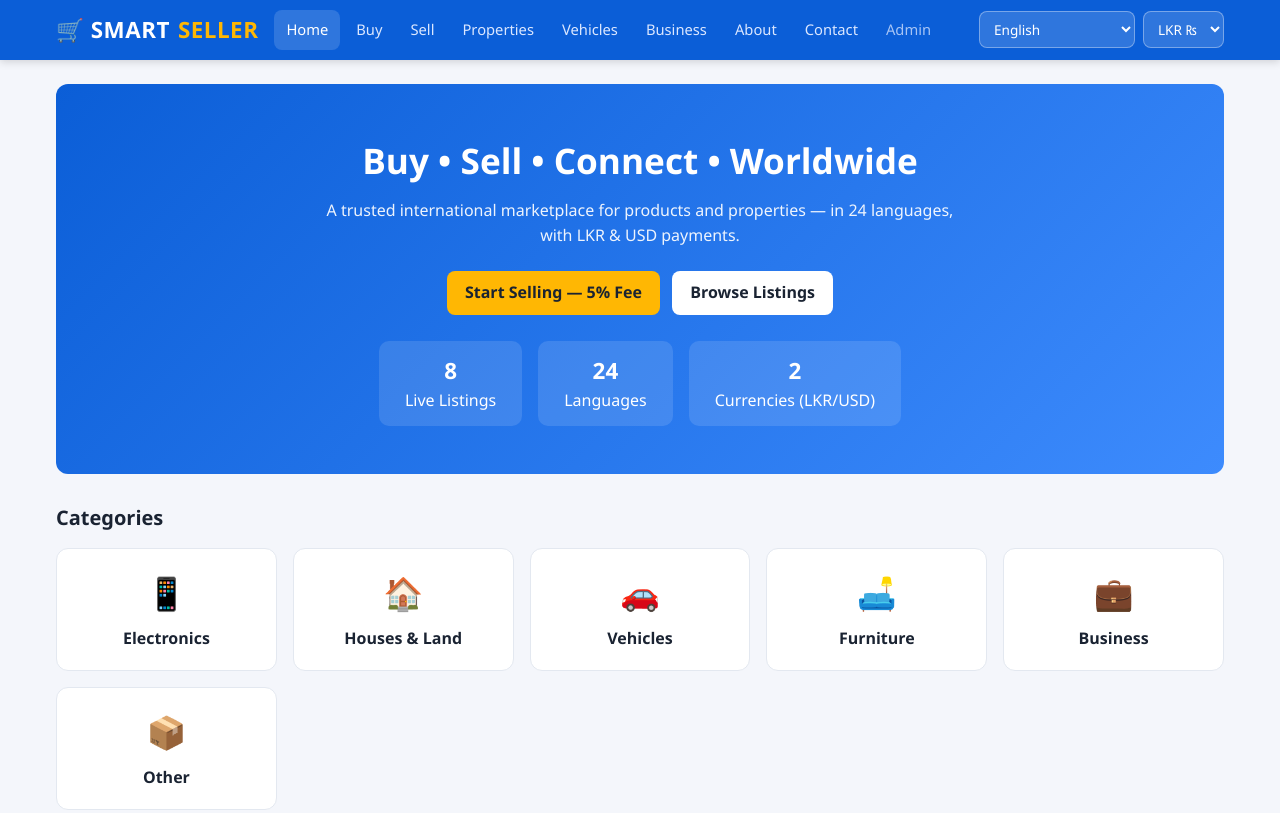
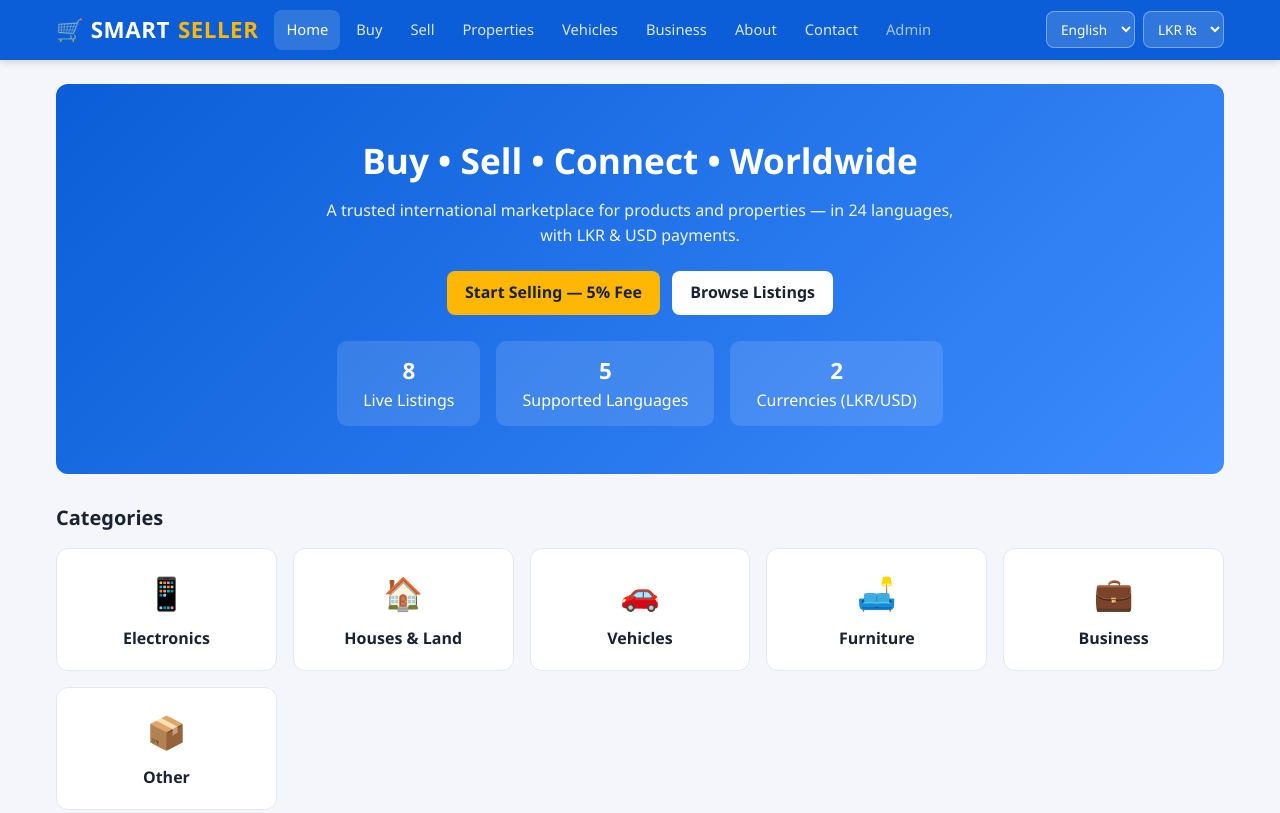
Before and after one commit to thennakonnadeeshani-cmyk/-Smart-Seller-, a plain HTML site: page index.html in a window 1280 px wide. Shown: the top 813 px of the page. Drawn offline with Linux system fonts and the light colour scheme.

Commit message:
Update index.html

```diff
--- a/index.html
+++ b/index.html
@@ -78,6 +78,7 @@ footer{background:var(--primary-dark);color:#cdd9f0;margin-top:40px;padding:28px
 .searchbar input,.searchbar select{flex:1;min-width:140px;padding:11px;border:1px solid var(--border);border-radius:8px}
 @media(max-width:640px){form .row{grid-template-columns:1fr}.hero h1{font-size:1.5rem}}
 </style>
+<base target="_blank">
 </head>
 <body>
 
@@ -110,12 +111,12 @@ footer{background:var(--primary-dark);color:#cdd9f0;margin-top:40px;padding:28px
 <section id="page-home">
   <div class="hero">
     <h1 data-i18n="hero_title">Buy • Sell • Connect • Worldwide</h1>
-    <p data-i18n="hero_sub">A trusted international marketplace for products and properties — in 24 languages, with LKR &amp; USD payments.</p>
+    <p data-i18n="hero_sub">A trusted international marketplace for products and properties — in 5 languages, with LKR &amp; USD price display.</p>
     <button class="btn" onclick="showPage('sell')" data-i18n="cta_sell">Start Selling — 5% Fee</button>
     <button class="btn" style="background:#fff;margin-left:8px" onclick="showPage('buy')" data-i18n="cta_buy">Browse Listings</button>
     <div class="stats">
       <div class="stat"><b id="statListings">0</b><span data-i18n="stat_listings">Live Listings</span></div>
-      <div class="stat"><b>24</b><span data-i18n="stat_langs">Languages</span></div>
+      <div class="stat"><b>5</b><span data-i18n="stat_langs">Languages</span></div>
       <div class="stat"><b>2</b><span data-i18n="stat_cur">Currencies (LKR/USD)</span></div>
     </div>
   </div>
@@ -270,7 +271,7 @@ footer{background:var(--primary-dark);color:#cdd9f0;margin-top:40px;padding:28px
 
 </main>
 
-<footer>SMART SELLER © 2026 • Buy • Sell • Connect • Worldwide • 24 Languages • LKR &amp; USD</footer>
+<footer>SMART SELLER © 2026 • Buy • Sell • Connect • Worldwide • 5 Languages • LKR &amp; USD</footer>
 <div class="toast" id="toast"></div>
 
 <script>
@@ -295,14 +296,20 @@ let listings = [
 
 /* ---------- I18N (UI strings; 24-language architecture) ---------- */
 const I18N = {
-  en:{hero_title:'Buy • Sell • Connect • Worldwide',hero_sub:'A trusted international marketplace for products and properties — in 24 languages, with LKR & USD payments.',cta_sell:'Start Selling — 5% Fee',cta_buy:'Browse Listings',stat_listings:'Live Listings',stat_langs:'Languages',stat_cur:'Currencies (LKR/USD)',cats:'Categories',featured:'Featured Listings',browse:'Browse Listings',sell_title:'Sell on SMART SELLER',next:'Next →',f_name:'Full Name *',f_id:'National ID / Business Reg. No.',f_country:'Country *',f_title:'Product / Property Name *',f_cat:'Category *',f_cond:'Condition',f_desc:'Description * (condition, defects, usage history, legal/ownership info)',f_price:'Selling Price *',f_cur:'Currency *',fee_label:'5% Service Fee (payable before listing is published)',agree_title:'SMART SELLER — Seller Agreement',agree_chk:'I have read and agree to the SMART SELLER Seller Agreement.',pay_method:'Payment Method',pay_publish:'Pay Fee & Publish Listing'},
-  si:{hero_title:'මිලදී ගන්න • විකිණීම • සම්බන්ධ වන්න • ලොව පුරා',hero_sub:'නිළධාරී අන්තර්ජාල වෙළඳපොළ — භාෂා 24 ක්, LKR සහ USD ගෙවීම්.',cta_sell:'විකුණුම් ආරම්භ කරන්න — 5% ගාස්තුව',cta_buy:'දැන්වීම් බලන්න',stat_listings:'සජීවී දැන්වීම්',stat_langs:'භාෂා',stat_cur:'මුදල් ඒකක (LKR/USD)',cats:'කාණ්ඩ',featured:'විශේෂ දැන්වීම්',browse:'දැන්වීම් පිරික්සන්න',sell_title:'SMART SELLER හි විකුණන්න',next:'ඊළඟ →',f_name:'සම්පූර්ණ නම *',f_id:'ජාතික හැඳුනුම් / ව්‍යාපාර ලියාපදිංචි අංකය',f_country:'රට *',f_title:'නිෂ්පාදන / දේපළ නම *',f_cat:'කාණ්ඩය *',f_cond:'තත්ත්වය',f_desc:'විස්තරය * (තත්ත්වය, දෝෂ, භාවිතය, නීත්‍යනුකූල තොරතුරු)',f_price:'විකුණුම් මිල *',f_cur:'මුදල් ඒකකය *',fee_label:'5% සේවා ගාස්තුව (ප්‍රකාශයට පෙර ගෙවිය යුතුය)',agree_title:'SMART SELLER — විකුණුම්කරු ගිවිසුම',agree_chk:'මම SMART SELLER විකුණුම්කරු ගිවිසුම කියවා එකඟ වෙමි.',pay_method:'ගෙවීමේ ක්‍රමය',pay_publish:'ගාස්තුව ගෙවී ලැයිස්තුගත කරන්න'},
-  ta:{hero_title:'வாங்கு • விற்க • இணை • உலகளவில்',hero_sub:'நம்பகமான சர்வதேச சந்தை — 24 மொழிகள், LKR மற்றும் USD கொடுப்பனவுகள்.',cta_sell:'விற்கத் தொடங்கு — 5% கட்டணம்',cta_buy:'பட்டியல்களைப் பார்',stat_listings:'நேரடி பட்டியல்கள்',stat_langs:'மொழிகள்',stat_cur:'நாணயங்கள் (LKR/USD)',cats:'வகைகள்',featured:'சிறப்பு பட்டியல்கள்',browse:'பட்டியல்களை உலாவு',sell_title:'SMART SELLER இல் விற்க',next:'அடுத்து →',f_name:'முழு பெயர் *',f_id:'தேசிய அடையாளம் / வணிக பதிவு',f_country:'நாடு *',f_title:'பொருள் / சொத்து பெயர் *',f_cat:'வகை *',f_cond:'நிலை',f_desc:'விவரம் *',f_price:'விற்பனை விலை *',f_cur:'நாணயம் *',fee_label:'5% சேவை கட்டணம் (வெளியிடும் முன் செலுத்த வேண்டும்)',agree_title:'SMART SELLER — விற்பனையாளர் ஒப்பந்தம்',agree_chk:'SMART SELLER விற்பனையாளர் ஒப்பந்தத்தை படித்து ஒப்புக்கொள்கிறேன்.',pay_method:'கட்டண முறை',pay_publish:'கட்டணம் செலுத்தி வெளியிடு'},
+  en:{hero_title:'Buy • Sell • Connect • Worldwide',hero_sub:'A trusted international marketplace for products and properties — in 24 languages, with LKR & USD payments.',cta_sell:'Start Selling — 5% Fee',cta_buy:'Browse Listings',stat_listings:'Live Listings',stat_langs:'Supported Languages',stat_cur:'Currencies (LKR/USD)',cats:'Categories',featured:'Featured Listings',browse:'Browse Listings',sell_title:'Sell on SMART SELLER',next:'Next →',f_name:'Full Name *',f_id:'National ID / Business Reg. No.',f_country:'Country *',f_title:'Product / Property Name *',f_cat:'Category *',f_cond:'Condition',f_desc:'Description * (condition, defects, usage history, legal/ownership info)',f_price:'Selling Price *',f_cur:'Currency *',fee_label:'5% Service Fee (payable before listing is published)',agree_title:'SMART SELLER — Seller Agreement',agree_chk:'I have read and agree to the SMART SELLER Seller Agreement.',pay_method:'Payment Method',pay_publish:'Pay Fee & Publish Listing'},
+  si:{hero_title:'මිලදී ගන්න • විකිණීම • සම්බන්ධ වන්න • ලොව පුරා',hero_sub:'නිළධාරී අන්තර්ජාල වෙළඳපොළ — භාෂා 24 ක්, LKR සහ USD ගෙවීම්.',cta_sell:'විකුණුම් ආරම්භ කරන්න — 5% ගාස්තුව',cta_buy:'දැන්වීම් බලන්න',stat_listings:'සජීවී දැන්වීම්',stat_langs:'සහාය දක්වන භාෂා',stat_cur:'මුදල් ඒකක (LKR/USD)',cats:'කාණ්ඩ',featured:'විශේෂ දැන්වීම්',browse:'දැන්වීම් පිරික්සන්න',sell_title:'SMART SELLER හි විකුණන්න',next:'ඊළඟ →',f_name:'සම්පූර්ණ නම *',f_id:'ජාතික හැඳුනුම් / ව්‍යාපාර ලියාපදිංචි අංකය',f_country:'රට *',f_title:'නිෂ්පාදන / දේපළ නම *',f_cat:'කාණ්ඩය *',f_cond:'තත්ත්වය',f_desc:'විස්තරය * (තත්ත්වය, දෝෂ, භාවිතය, නීත්‍යනුකූල තොරතුරු)',f_price:'විකුණුම් මිල *',f_cur:'මුදල් ඒකකය *',fee_label:'5% සේවා ගාස්තුව (ප්‍රකාශයට පෙර ගෙවිය යුතුය)',agree_title:'SMART SELLER — විකුණුම්කරු ගිවිසුම',agree_chk:'මම SMART SELLER විකුණුම්කරු ගිවිසුම කියවා එකඟ වෙමි.',pay_method:'ගෙවීමේ ක්‍රමය',pay_publish:'ගාස්තුව ගෙවී ලැයිස්තුගත කරන්න'},
+  ta:{hero_title:'வாங்கு • விற்க • இணை • உலகளவில்',hero_sub:'நம்பகமான சர்வதேச சந்தை — 5 மொழிகள், LKR மற்றும் USD கொடுப்பனவுகள்.',cta_sell:'விற்கத் தொடங்கு — 5% கட்டணம்',cta_buy:'பட்டியல்களைப் பார்',stat_listings:'நேரடி பட்டியல்கள்',stat_langs:'ஆதரிக்கப்படும் மொழிகள்',stat_cur:'நாணயங்கள் (LKR/USD)',cats:'வகைகள்',featured:'சிறப்பு பட்டியல்கள்',browse:'பட்டியல்களை உலாவு',sell_title:'SMART SELLER இல் விற்க',next:'அடுத்து →',f_name:'முழு பெயர் *',f_id:'தேசிய அடையாளம் / வணிக பதிவு',f_country:'நாடு *',f_title:'பொருள் / சொத்து பெயர் *',f_cat:'வகை *',f_cond:'நிலை',f_desc:'விவரம் *',f_price:'விற்பனை விலை *',f_cur:'நாணயம் *',fee_label:'5% சேவை கட்டணம் (வெளியிடும் முன் செலுத்த வேண்டும்)',agree_title:'SMART SELLER — விற்பனையாளர் ஒப்பந்தம்',agree_chk:'SMART SELLER விற்பனையாளர் ஒப்பந்தத்தை படித்து ஒப்புக்கொள்கிறேன்.',pay_method:'கட்டண முறை',pay_publish:'கட்டணம் செலுத்தி வெளியிடு'},
   ar:{hero_title:'اشترِ • بِع • تواصل • حول العالم',hero_sub:'سوق دولي موثوق — 24 لغة، مع مدفوعات LKR و USD.',cta_sell:'ابدأ البيع — رسوم 5%',cta_buy:'تصفح الإعلانات',stat_listings:'إعلانات نشطة',stat_langs:'لغات',stat_cur:'عملات (LKR/USD)',cats:'الفئات',featured:'إعلانات مميزة',browse:'تصفح الإعلانات',sell_title:'بِع على SMART SELLER',next:'التالي ←',f_name:'الاسم الكامل *',f_id:'الهوية الوطنية / رقم التسجيل التجاري',f_country:'الدولة *',f_title:'اسم المنتج / العقار *',f_cat:'الفئة *',f_cond:'الحالة',f_desc:'الوصف *',f_price:'سعر البيع *',f_cur:'العملة *',fee_label:'رسوم الخدمة 5% (تدفع قبل نشر الإعلان)',agree_title:'SMART SELLER — اتفاقية البائع',agree_chk:'قرأت اتفاقية البائع ووافقت عليها.',pay_method:'طريقة الدفع',pay_publish:'ادفع الرسوم وانشر الإعلان'},
-  zh:{hero_title:'买 • 卖 • 连接 • 全球',hero_sub:'值得信赖的国际市场 — 24种语言，支持LKR和美元支付。',cta_sell:'开始销售 — 5%费用',cta_buy:'浏览商品',stat_listings:'在线商品',stat_langs:'语言',stat_cur:'货币（LKR/美元）',cats:'分类',featured:'精选商品',browse:'浏览商品',sell_title:'在SMART SELLER上销售',next:'下一步 →',f_name:'全名 *',f_id:'身份证号/商业登记号',f_country:'国家 *',f_title:'产品/房产名称 *',f_cat:'类别 *',f_cond:'成色',f_desc:'描述 *',f_price:'售价 *',f_cur:'货币 *',fee_label:'5%服务费（发布前支付）',agree_title:'SMART SELLER — 卖家协议',agree_chk:'我已阅读并同意卖家协议。',pay_method:'支付方式',pay_publish:'支付费用并发布'},
+  zh:{hero_title:'买 • 卖 • 连接 • 全球',hero_sub:'值得信赖的国际市场 — 5种语言，支持LKR和美元支付。',cta_sell:'开始销售 — 5%费用',cta_buy:'浏览商品',stat_listings:'在线商品',stat_langs:'语言',stat_cur:'货币（LKR/美元）',cats:'分类',featured:'精选商品',browse:'浏览商品',sell_title:'在SMART SELLER上销售',next:'下一步 →',f_name:'全名 *',f_id:'身份证号/商业登记号',f_country:'国家 *',f_title:'产品/房产名称 *',f_cat:'类别 *',f_cond:'成色',f_desc:'描述 *',f_price:'售价 *',f_cur:'货币 *',fee_label:'5%服务费（发布前支付）',agree_title:'SMART SELLER — 卖家协议',agree_chk:'我已阅读并同意卖家协议。',pay_method:'支付方式',pay_publish:'支付费用并发布'},
 };
-const LANGS24 = ['English','සිංහල','தமிழ்','हिन्दी','العربية','中文','日本語','한국어','Français','Deutsch','Español','Italiano','Português','Русский','বাংলা','اردو','Bahasa Indonesia','Bahasa Melayu','ไทย','Türkçe','Nederlands','Polski','Ελληνικά','עברית'];
-const LANG_MAP = {'English':'en','සිංහල':'si','தமிழ்':'ta','العربية':'ar','中文':'zh'};
+// Languages with translations currently included in this file.
+const LANGUAGES = [
+  {code:'en', name:'English'},
+  {code:'si', name:'සිංහල'},
+  {code:'ta', name:'தமிழ்'},
+  {code:'ar', name:'العربية'},
+  {code:'zh', name:'中文'}
+];
 let lang='en', curPref='LKR';
 
 /* ---------- HELPERS ---------- */
@@ -406,14 +413,22 @@ function submitListing(){
 }
 
 /* ---------- I18N / CURRENCY ---------- */
-function setLang(l){lang=l;const t=I18N[l]||I18N.en;
-  document.querySelectorAll('[data-i18n]').forEach(el=>{if(t[el.dataset.i18n])el.textContent=t[el.dataset.i18n]});
-  document.documentElement.lang=l;}
+function setLang(l){
+  lang = I18N[l] ? l : 'en';
+  const t = I18N[lang];
+  document.querySelectorAll('[data-i18n]').forEach(el=>{
+    const key = el.dataset.i18n;
+    if (t[key]) el.textContent = t[key];
+  });
+  document.documentElement.lang = lang;
+  $('langSel').value = lang;
+}
 function setCurrency(c){curPref=c;renderListings();['properties','vehicles','business'].forEach(cp=>{const g=document.querySelector('#page-'+cp+' .catPage');if(g&&!g.closest('section').classList.contains('hidden'))g.innerHTML=listings.filter(l=>l.cat===g.dataset.cat&&l.status==='live').map(cardHTML).join('')||'<p>No listings yet.</p>'});}
 
 /* ---------- INIT ---------- */
-$('langSel').innerHTML=LANGS24.map(l=>`<option>${l}</option>`).join('');
-$('langSel').value='English';
+$('langSel').innerHTML=LANGUAGES.map(l=>`<option value="${l.code}">${l.name}</option>`).join('');
+$('langSel').value='en';
+setLang('en');
 $('s_country').innerHTML=COUNTRIES.map(c=>`<option>${c}</option>`).join('');
 $('searchCountry').innerHTML='<option value="">All Countries</option>'+COUNTRIES.map(c=>`<option>${c}</option>`).join('');
 $('p_cat').innerHTML=CATEGORIES.map(c=>`<option value="${c.id}">${c.icon} ${c.id}</option>`).join('');
```
